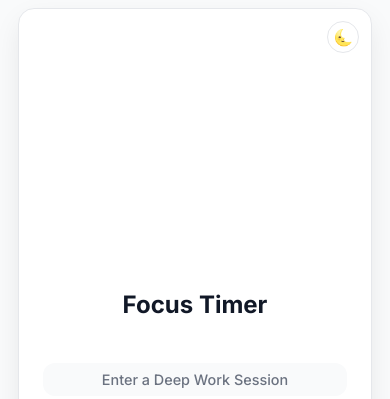
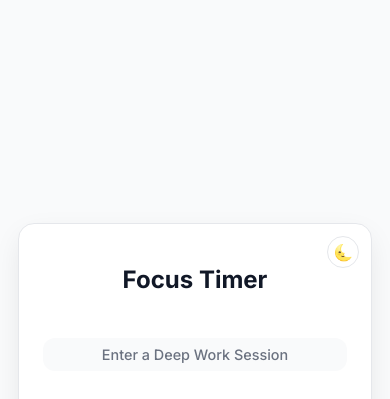
Before and after one commit to thisisalimirza/pomodoro, a plain HTML site: page index.html in a window 390 px wide. Shown: the top 399 px of the page. Drawn offline with Linux system fonts and the light colour scheme.

Commit message:
mobile ui tuneup

```diff
--- a/styles.css
+++ b/styles.css
@@ -30,12 +30,14 @@ body {
     justify-content: center;
     align-items: center;
     min-height: 100vh;
+    height: 100vh;
     margin: 0;
-    padding: 0 1rem;
+    padding: 0;
     background-color: var(--background);
     color: var(--text);
     transition: background-color 0.3s ease;
     box-sizing: border-box;
+    overflow: hidden;
 }
 
 .container {
@@ -183,15 +185,28 @@ h1 {
 /* Mobile Optimizations */
 @media (max-width: 428px) { /* iPhone 15 width */
   .container {
-    padding: 1rem;
+    padding: 2rem;
     border-radius: 16px;
-    width: min(85%, calc(100% - 2rem));
-    margin: 0.5rem auto;
-    min-height: calc(100vh - 1rem);
+    width: min(85%, calc(100% - 3rem));
+    margin: 1rem auto;
+    height: auto;
+    min-height: unset;
     display: flex;
     flex-direction: column;
     justify-content: center;
     gap: 1.5rem;
+    position: relative;
+    top: unset;
+    left: unset;
+    transform: none;
+    max-width: 380px;
+  }
+
+  body {
+    padding: env(safe-area-inset-top) max(1rem, env(safe-area-inset-right)) env(safe-area-inset-bottom) max(1rem, env(safe-area-inset-left));
+    display: flex;
+    align-items: center;
+    justify-content: center;
   }
 
   .timer {
@@ -236,12 +251,14 @@ h1 {
   }
 
   .theme-toggle {
-    top: 0.75rem;
-    right: 0.75rem;
+    position: absolute;
+    top: max(0.75rem, env(safe-area-inset-top));
+    right: max(0.75rem, env(safe-area-inset-right));
     width: 32px;
     height: 32px;
     padding: 0.4rem;
     font-size: 1rem;
+    z-index: 10;
   }
 }
 
```
